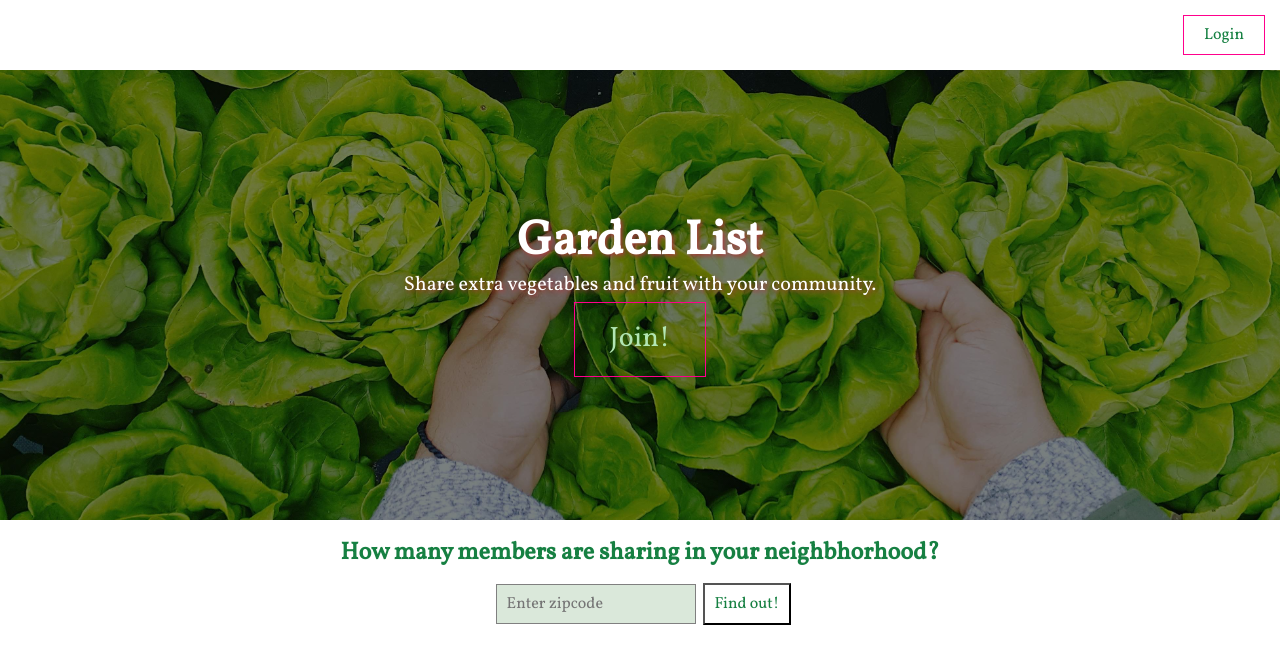
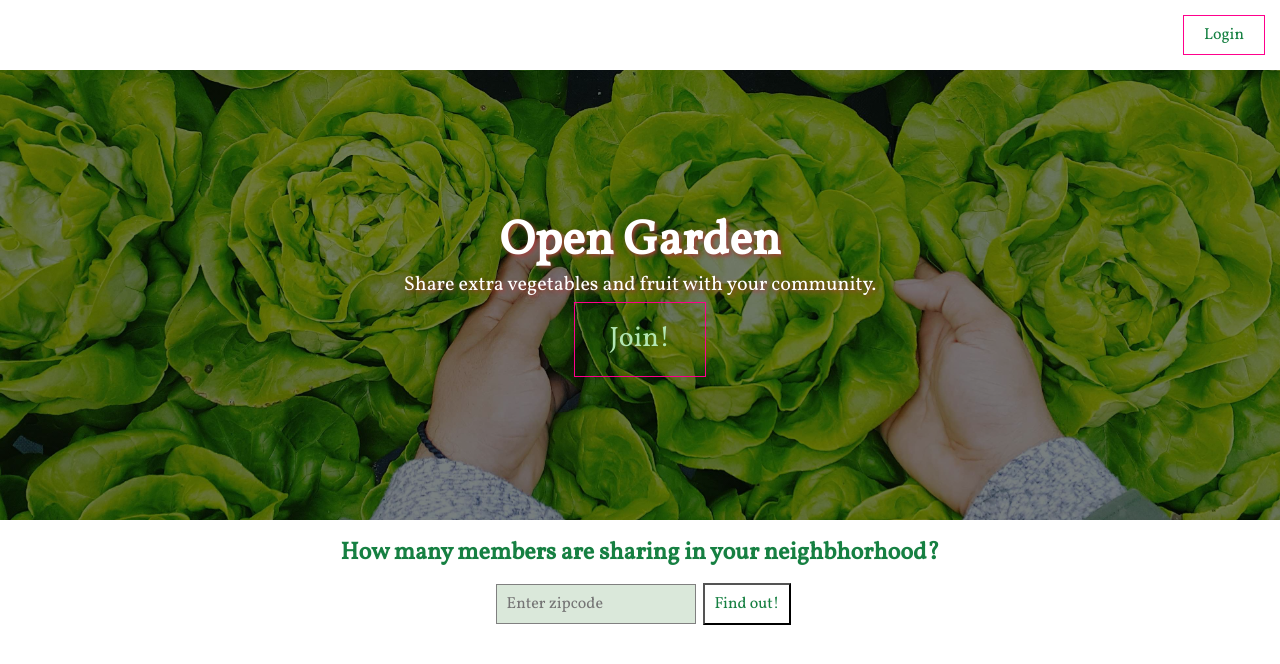
Before and after one commit to Mengqi89/open-garden-client, a React (Create React App) app: page / in a window 1280 px wide. Shown: the top 664 px of the page. Built offline with nearby package versions, Linux system fonts and the light colour scheme.

Commit message:
changed app name

```diff
--- a/package.json
+++ b/package.json
@@ -1,5 +1,5 @@
 {
-  "name": "gardenlist",
+  "name": "opengarden",
   "version": "0.1.0",
   "private": true,
   "dependencies": {
--- a/public/now.json
+++ b/public/now.json
@@ -1,6 +1,6 @@
 {
     "version": 2,
-    "name": "gardenlist",
+    "name": "opengarden",
     "routes": [
         {
             "src": "^/static/(.*)",
--- a/src/components/LandingPage/LandingPage.js
+++ b/src/components/LandingPage/LandingPage.js
@@ -31,7 +31,7 @@ class LandingPage extends Component {
                     <Link className='header__login' to="/login">Login</Link>
                 </nav>
                 <section className='hero-container'>
-                    <h1 className='App__name'>Garden List</h1>
+                    <h1 className='App__name'>Open Garden</h1>
                     <div className='App__intro'>
                         <p>Share extra vegetables and fruit with your community.   </p>
                     </div>
```
